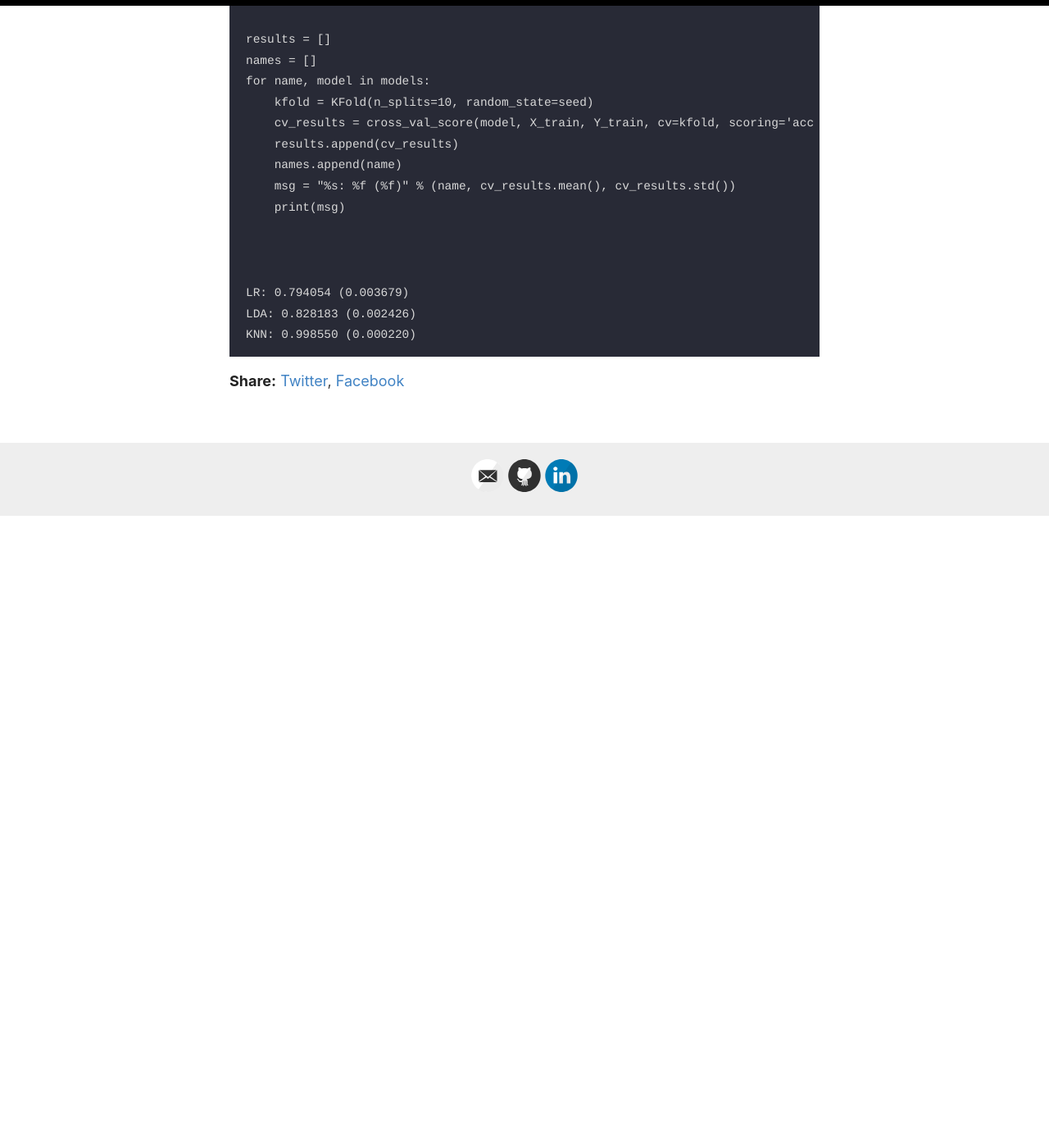
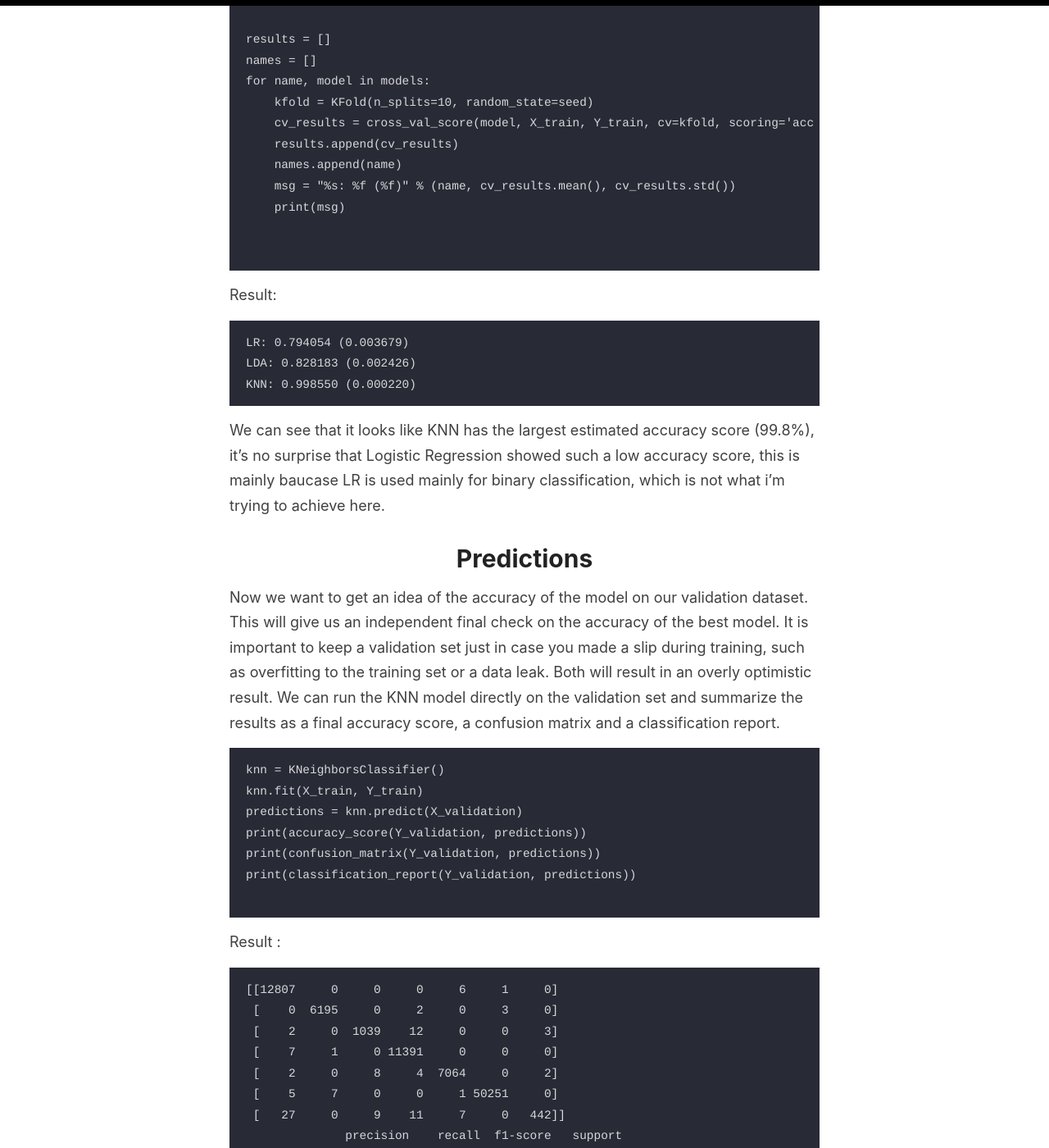
Before and after one commit to fez994/dentefederico, a Jekyll site: the page built from _posts/2020-4-11-Powerlifting and Machine Learning.md, in a window 1280 px wide and 1400 px high, scrolled down 7933 px. Shown: the whole window at 82% size. Built offline with Jekyll 4.4.1, drawn with Linux system fonts in a browser that asks for light colours; our own code applies the rules of GitHub Pages for plain Markdown files; before the commit the page ends 8563 px from its top, so only the background shows below that; some of the changed text lies outside the part shown.

Commit message:
Update 2020-4-11-Powerlifting and Machine Learning.md

````diff
--- a/_posts/2020-4-11-Powerlifting and Machine Learning.md
+++ b/_posts/2020-4-11-Powerlifting and Machine Learning.md
@@ -263,10 +263,61 @@ for name, model in models:
 ```
 
 
-
+Result:
 
 ```
 LR: 0.794054 (0.003679)
 LDA: 0.828183 (0.002426)
 KNN: 0.998550 (0.000220)
 ```
+
+We can see that it looks like KNN has the largest estimated accuracy score (99.8%), it's no surprise that Logistic Regression showed such a low accuracy score, this is mainly baucase LR is used mainly for binary classification, which is not what i'm trying to achieve here.
+
+# Predictions
+
+Now we want to get an idea of the accuracy of the model on our validation dataset. This will give us an independent final
+check on the accuracy of the best model. It is important to keep a validation set just in case
+you made a slip during training, such as overfitting to the training set or a data leak. Both
+will result in an overly optimistic result. We can run the KNN model directly on the validation
+set and summarize the results as a final accuracy score, a confusion matrix and a classification
+report.
+
+```
+knn = KNeighborsClassifier()
+knn.fit(X_train, Y_train)
+predictions = knn.predict(X_validation)
+print(accuracy_score(Y_validation, predictions))
+print(confusion_matrix(Y_validation, predictions))
+print(classification_report(Y_validation, predictions))
+
+```
+
+Result :
+
+```
+[[12807     0     0     0     6     1     0]
+ [    0  6195     0     2     0     3     0]
+ [    2     0  1039    12     0     0     3]
+ [    7     1     0 11391     0     0     0]
+ [    2     0     8     4  7064     0     2]
+ [    5     7     0     0     1 50251     0]
+ [   27     0     9    11     7     0   442]]
+              precision    recall  f1-score   support
+
+    Advanced       1.00      1.00      1.00     12814
+    Beginner       1.00      1.00      1.00      6200
+       Elite       0.98      0.98      0.98      1056
+Intermediate       1.00      1.00      1.00     11399
+      Master       1.00      1.00      1.00      7080
+   Untrained       1.00      1.00      1.00     50264
+ World Class       0.99      0.89      0.94       496
+
+   micro avg       1.00      1.00      1.00     89309
+   macro avg       0.99      0.98      0.99     89309
+weighted avg       1.00      1.00      1.00     89309
+```
+We can see that the accuracy is 0.99 or 99%. The confusion matrix provides an indication of
+the errors made. Finally the classification report provides a breakdown of each class by
+precision, recall, f1-score and support showing excellent results.
+
+#Conclusion
````
